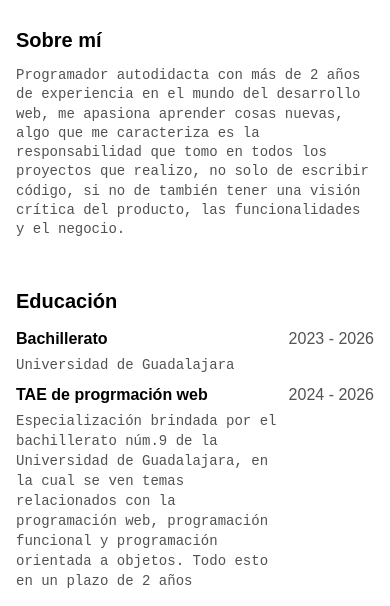
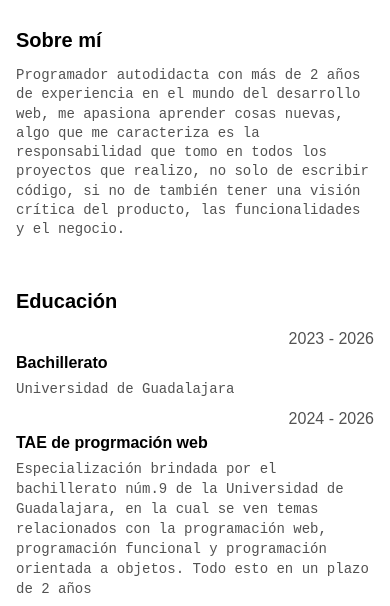
Before and after one commit to LUISEDOCCOR/mini-portafolio, an Astro site: page / in a window 390 px wide. Shown: the part 238-844 px from the top of the page. Built offline with nearby package versions, Linux system fonts and the light colour scheme; Astro itself is replaced by a stand-in of ours.

Commit message:
fix: responsive Education component

```diff
--- a/src/components/Education.astro
+++ b/src/components/Education.astro
@@ -7,10 +7,10 @@ interface Props {
 const { title, date, content } = Astro.props;
 ---
 
-<article class="flex justify-between">
-  <div class="w-3/4 space-y-1">
+<article class="flex flex-col-reverse xl:flex-row xl:justify-between">
+  <div class="w-full space-y-1 xl:w-3/4">
     <h4 class="text-md font-semibold">{title}</h4>
     <p class="jetbrains-mono text-sm text-neutral-600">{content}</p>
   </div>
-  <span class="w-1/4 text-right text-neutral-600">{date}</span>
+  <span class="w-full text-right text-neutral-600 xl:w-1/4">{date}</span>
 </article>
```
